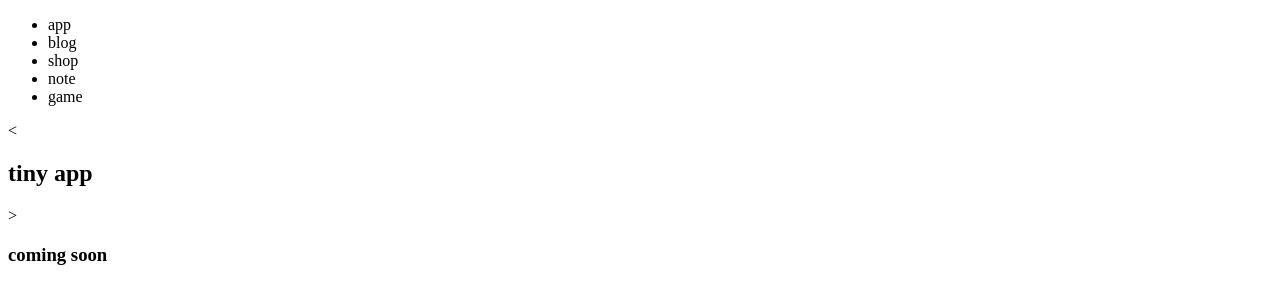
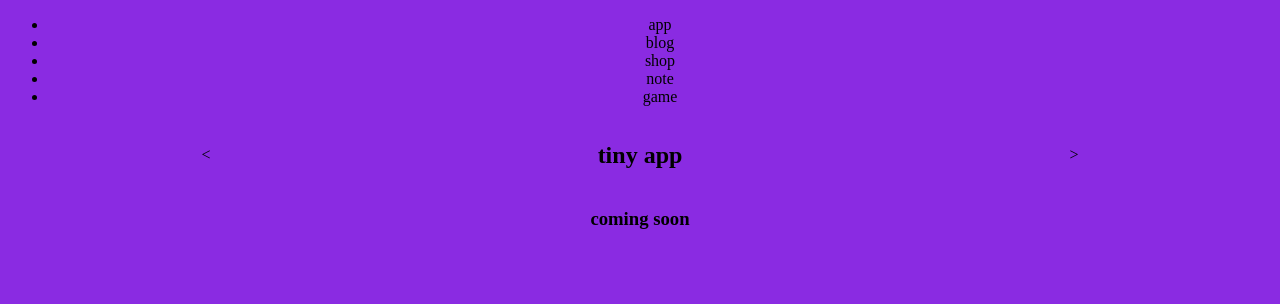
Before and after one commit to kpowers005/tinyapp, a plain HTML site: page index.html in a window 1280 px wide. Drawn offline with Linux system fonts and the light colour scheme.

Commit message:
color added

```diff
--- a/app.js
+++ b/app.js
@@ -1,4 +1,4 @@
-document.addEventListener('DOMContentLoaded', () => {
+window.addEventListener('DOMContentLoaded', () => {
 
   let links = ['app', 'blog', 'shop', 'note', 'game', 'grave']
   let carousel = document.getElementById('carousel')
--- a/index.css
+++ b/index.css
@@ -0,0 +1,14 @@
+#body
+{
+  background-color: blueviolet;
+  height: 800px;
+  text-align: center;
+}
+
+
+.tinystuff
+{
+  display: flex;
+  align-items: center;
+  justify-content: space-around;
+}
--- a/index.html
+++ b/index.html
@@ -4,6 +4,7 @@
   <meta charset="UTF-8">
   <meta http-equiv="X-UA-Compatible" content="IE=edge">
   <meta name="viewport" content="width=device-width, initial-scale=1.0">
+  <link rel='stylesheet' href='./index.css'></link>
   <title>Document</title>
 </head>
 <nav class="navbar">
@@ -17,7 +18,7 @@
 </nav>
 <body id='body'>
   <section>
-    <div> <span id='backArrow'>&lt</span>   <h1>tiny <span id='carousel'>app</span></h1><span id='forwardArrow'>&gt</span></div>
+    <div class='tinystuff'> <span id='backArrow'>&lt</span>   <h1>tiny <span id='carousel'>app</span></h1><span id='forwardArrow'>&gt</span></div>
     <h3>coming soon</h3>
   </section>
 </body>
```
Lines whose indentation alone changed are shown as unchanged.
